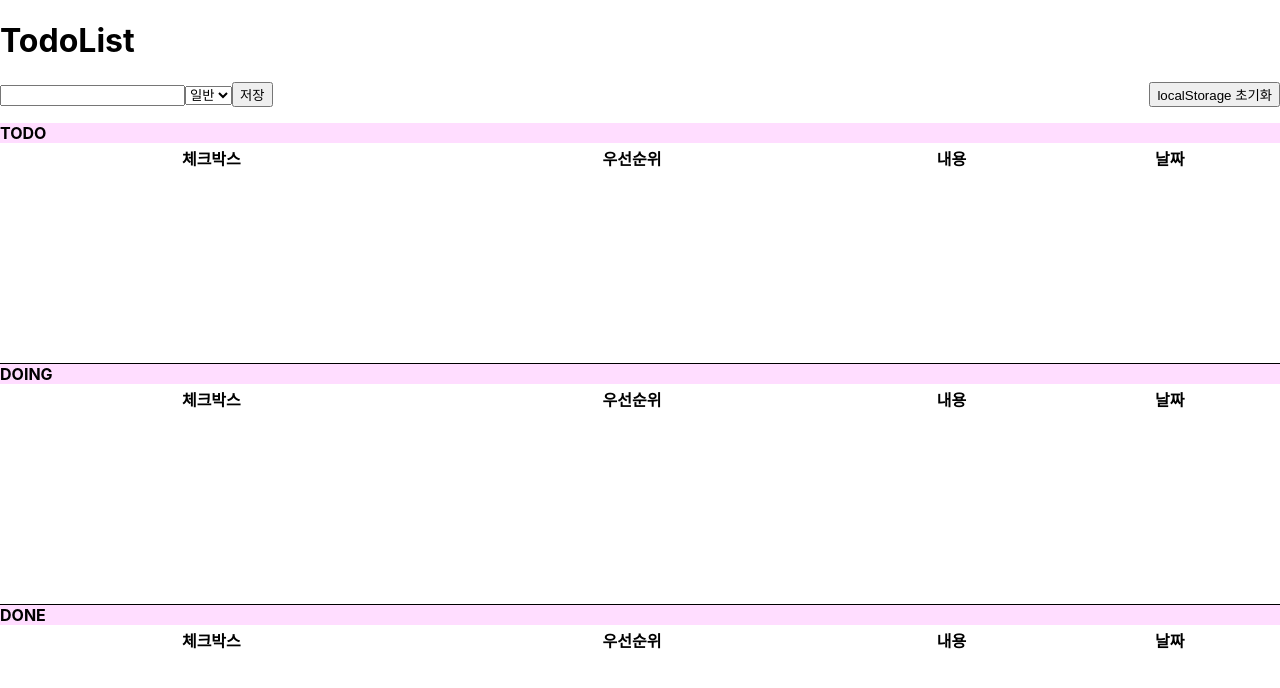
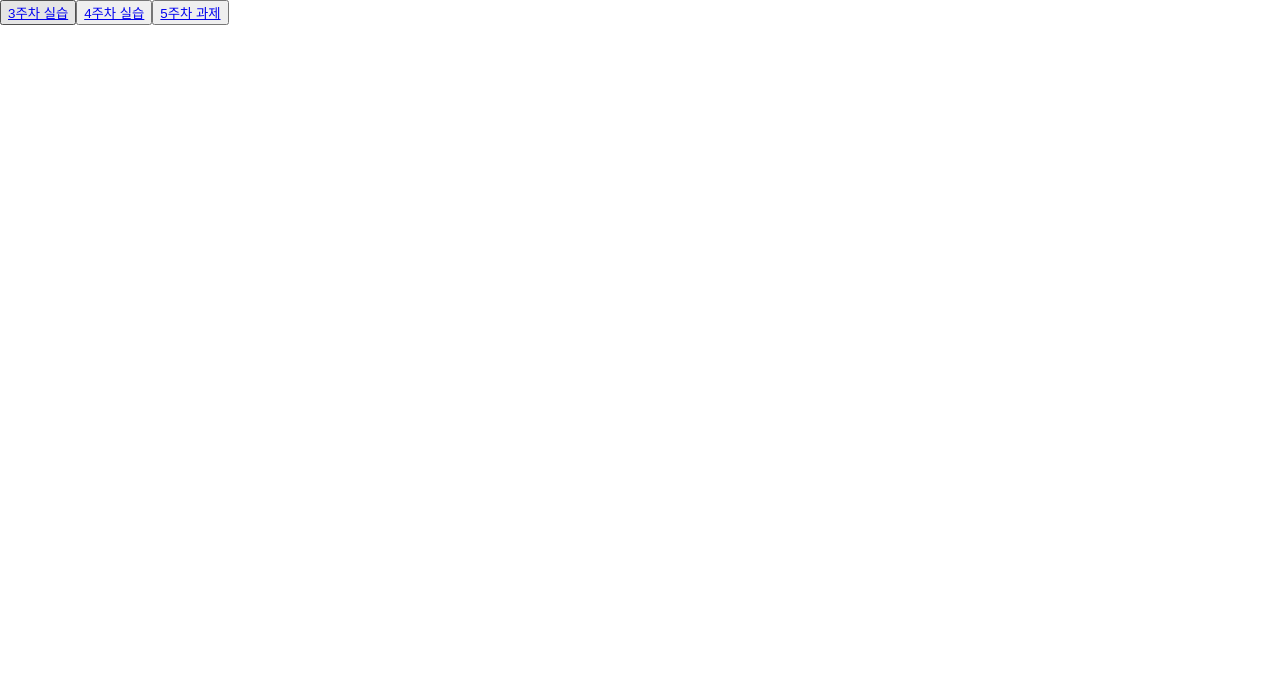
Before and after one commit to haryan248/Web_Front_Lecture, a React (Create React App) app in the folder day3/web_front_lecture/: page / in a window 1280 px wide. Shown: the top 688 px of the page. Built offline with nearby package versions, Linux system fonts and the light colour scheme.

Commit message:
[update] react router dom 적용

```diff
--- a/day3/web_front_lecture/src/App.js
+++ b/day3/web_front_lecture/src/App.js
@@ -1,30 +1,21 @@
 import "./App.css";
-import Hello from "./Component/day3/Hello";
-import BasicProps from "./Component/day3/BasicProps";
-import ManyProps from "./Component/day3/BasicProps";
-import ChildrenProps from "./Component/day3/ChildrenProps";
-import ConditionalProps from "./Component/day3/ConditionalProps";
-import StateExample from "./Component/day3/StateExample";
-import Counter from "./Component/day3/Counter";
-import TodoList from "./Component/day4/TodoList";
+import home from "./pages/home";
+import PropsExample from "./pages/props";
+import TodoList from "./pages/TodoList";
+import register from "./pages/register";
+import { Route, Switch, withRouter } from "react-router-dom";
 
 function App() {
     return (
         <div className="App">
-            {/* <Hello></Hello>
-            <StateExample />
-            <BasicProps name="hyunJoon" age="26" />
-            <ManyProps name="hyunJoon" age="26" />
-            <ChildrenProps>
-                <h1>Children 사용법</h1>
-                <p>My name is Ha hyun joon</p>
-                <p>I am 26 years old</p>
-            </ChildrenProps>
-            <ConditionalProps name="hyunJoon" age="26" isVip={true} />
-            <Counter /> */}
-            <TodoList />
+            <Switch>
+                <Route exact path="/" component={home} />
+                <Route exact path="/props" component={PropsExample} />
+                <Route exact path="/todo" component={TodoList} />
+                <Route exact path="/register" component={register} />
+            </Switch>
         </div>
     );
 }
 
-export default App;
+export default withRouter(App);
--- a/day3/web_front_lecture/src/index.js
+++ b/day3/web_front_lecture/src/index.js
@@ -1,14 +1,17 @@
-import React from 'react';
-import ReactDOM from 'react-dom';
-import './index.css';
-import App from './App';
-import reportWebVitals from './reportWebVitals';
+import React from "react";
+import ReactDOM from "react-dom";
+import { BrowserRouter as Router } from "react-router-dom";
+import "./index.css";
+import App from "./App";
+import reportWebVitals from "./reportWebVitals";
 
 ReactDOM.render(
-  <React.StrictMode>
-    <App />
-  </React.StrictMode>,
-  document.getElementById('root')
+    <React.StrictMode>
+        <Router>
+            <App />
+        </Router>
+    </React.StrictMode>,
+    document.getElementById("root")
 );
 
 // If you want to start measuring performance in your app, pass a function
--- /dev/null
+++ b/day3/web_front_lecture/src/pages/home.js
@@ -0,0 +1,18 @@
+import { Link } from "react-router-dom";
+
+const home = () => {
+    return (
+        <>
+            <button>
+                <Link to="props">3주차 실습</Link>
+            </button>
+            <button>
+                <Link to="todo">4주차 실습</Link>
+            </button>
+            <button>
+                <Link to="register">5주차 과제</Link>
+            </button>
+        </>
+    );
+};
+export default home;
--- /dev/null
+++ b/day3/web_front_lecture/src/pages/props.js
@@ -0,0 +1,25 @@
+import Hello from "../Component/day3/Hello";
+import BasicProps from "../Component/day3/BasicProps";
+import ManyProps from "../Component/day3/BasicProps";
+import ChildrenProps from "../Component/day3/ChildrenProps";
+import ConditionalProps from "../Component/day3/ConditionalProps";
+import StateExample from "../Component/day3/StateExample";
+import Counter from "../Component/day3/Counter";
+const PropsExample = () => {
+    return (
+        <>
+            <Hello></Hello>
+            <StateExample />
+            <BasicProps name="hyunJoon" age="26" />
+            <ManyProps name="hyunJoon" age="26" />
+            <ChildrenProps>
+                <h1>Children 사용법</h1>
+                <p>My name is Ha hyun joon</p>
+                <p>I am 26 years old</p>
+            </ChildrenProps>
+            <ConditionalProps name="hyunJoon" age="26" isVip={true} />
+            <Counter />
+        </>
+    );
+};
+export default PropsExample;
--- /dev/null
+++ b/day3/web_front_lecture/src/pages/register.js
@@ -0,0 +1,4 @@
+const register = () => {
+    return <></>;
+};
+export default register;
```
Also changed, not shown: day3/web_front_lecture/src/pages/TodoList.js (renamed from day3/web_front_lecture/src/Component/day4/TodoList.js, +4 -4 lines).
